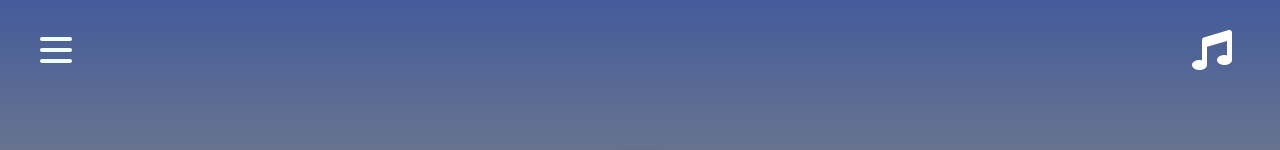
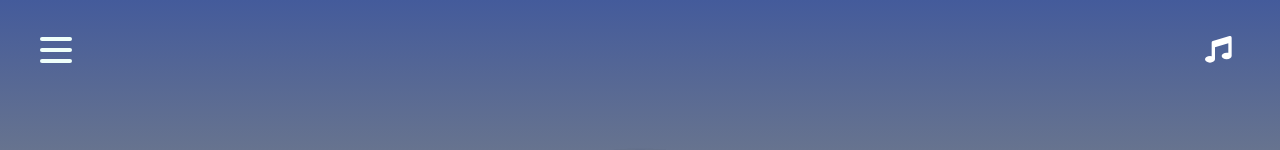
Before and after one commit to IoanLT/Chillhop-music-player, a React (Create React App) app: page / in a window 1280 px wide. Shown: the top 150 px of the page. Built offline with nearby package versions, Linux system fonts and the light colour scheme.

Commit message:
burger menu working

```diff
--- a/src/components/Burger.js
+++ b/src/components/Burger.js
@@ -1,8 +1,17 @@
 import styled from 'styled-components';
 
-const Burger = ({ openMenu, setOpenMenu }) => {
+const Burger = ({ openMenu, setOpenMenu, displayNav, setDisplayNav }) => {
+
+    // This method will toggle the library to show or hide
+    const toggleNavHandler = () => {
+        let prevStateNav = !displayNav;
+        let prevStateMenu = !openMenu;
+        setDisplayNav(prevStateNav);
+        setOpenMenu(prevStateMenu);
+    }
+
     return (
-      <StyledBurger open={openMenu} onClick={() => setOpenMenu(!openMenu)}>
+      <StyledBurger openMenu={openMenu} onClick={toggleNavHandler}>
         <div />
         <div />
         <div />
--- a/src/components/Header.js
+++ b/src/components/Header.js
@@ -6,21 +6,18 @@ import Burger from './Burger';
 
 const Header = ({ displayNav, setDisplayNav, openMenu, setOpenMenu }) => {
 
-    // This method will toggle the library to show or hide
-    const toggleNavHandler = () => {
-        let prevState = !displayNav;
-        setDisplayNav(prevState);
-    }
+
 
     return (
         <HeaderNavigation>
-            <Burger openMenu={openMenu} setOpenMenu={setOpenMenu} />
-            <button
-                onClick={toggleNavHandler}
-                style={{ display: displayNav ? 'none' : 'inherit' }}
-                // style={{ color: displayNav ? '#000' : '#fff' }}
-            >
-                <FontAwesomeIcon icon={faMusic} size="3x" />
+            <Burger
+                openMenu={openMenu}
+                setOpenMenu={setOpenMenu}
+                displayNav={displayNav}
+                setDisplayNav={setDisplayNav}
+            />
+            <button>
+                <FontAwesomeIcon icon={faMusic} size="2x" />
             </button>
         </HeaderNavigation>
     )
```
